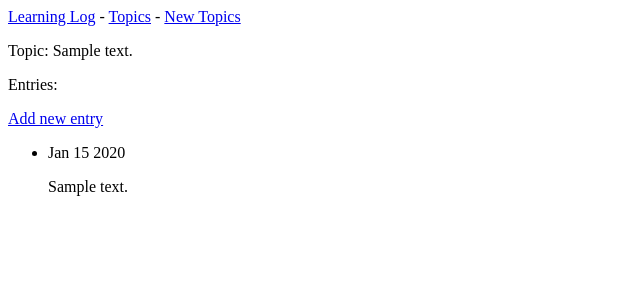
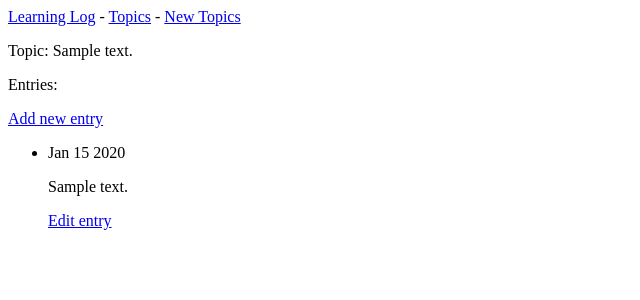
Before and after one commit to PatrickWMartin/LearningDjangoProject, a Django app: page /topics/1 in a window 1280 px wide. Shown: the top 300 px of the page, without its empty margins (0-640 px from the left). Run offline with Django 5.2, Linux system fonts and the light colour scheme; tables that the repository leaves empty hold one stand-in row (values such as "Sample post").

Commit message:
Add edit link on topic page

```diff
--- a/learning_logs/templates/learning_logs/topic.html
+++ b/learning_logs/templates/learning_logs/topic.html
@@ -9,6 +9,7 @@
     {% for entry in entries %}
     <li>
         <p>{{ entry.date_added|date:'M d Y'}} {{ entry.text|linebreaks }}</p>
+        <p><a href="{% url 'learning_logs:edit_entry' entry.id %}">Edit entry</a></p>
     </li>
     {% empty %}
     <li><p>There are no entries for this topic yet!</p></li>
```
